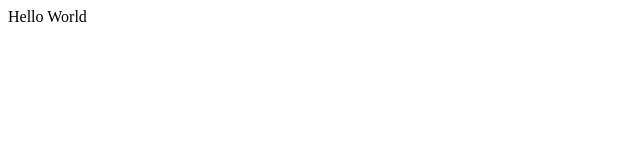
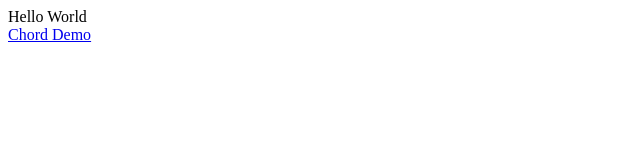
Before and after one commit to arnoldjung/arnoldjung.github.io, a plain HTML site: page index.html in a window 1280 px wide. Shown: the whole page, without its empty margins (0-640 px from the left). Drawn offline with Linux system fonts and the light colour scheme.

Commit message:
Update index.html

```diff
--- a/index.html
+++ b/index.html
@@ -3,6 +3,7 @@
   <script src="code.js"></script>
 </head>
 <body>
-Hello World
+  Hello World <br>
+  <a href="chord_demo.html">Chord Demo</a>
 </body>
 </html>
```
